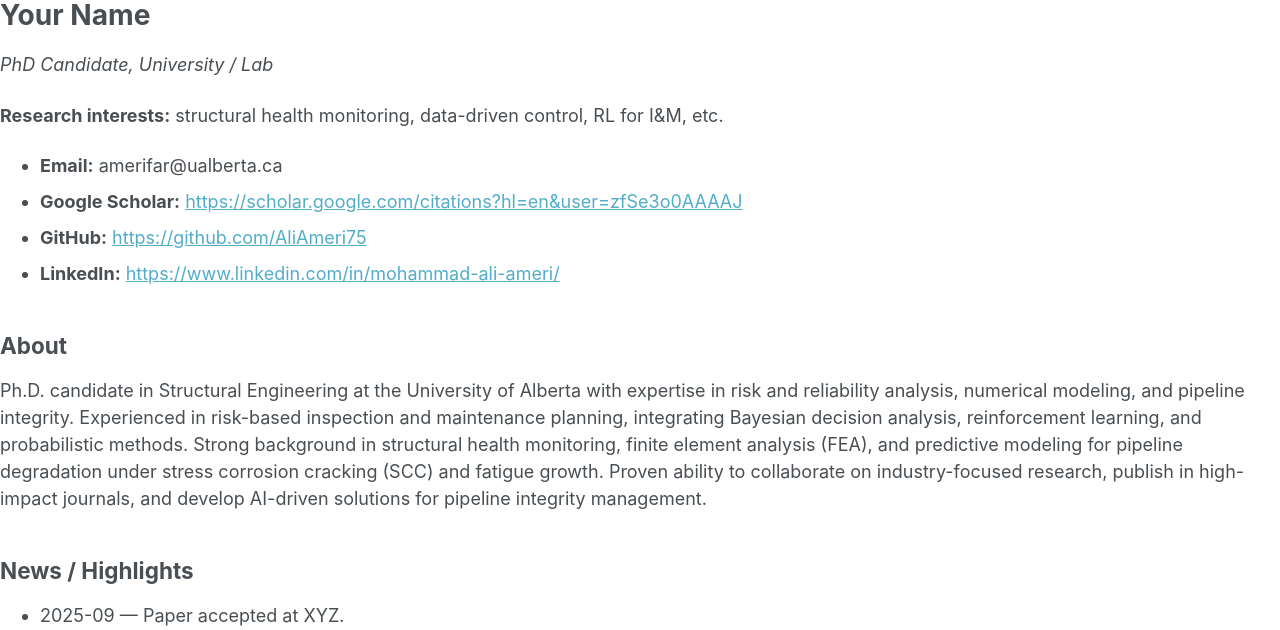
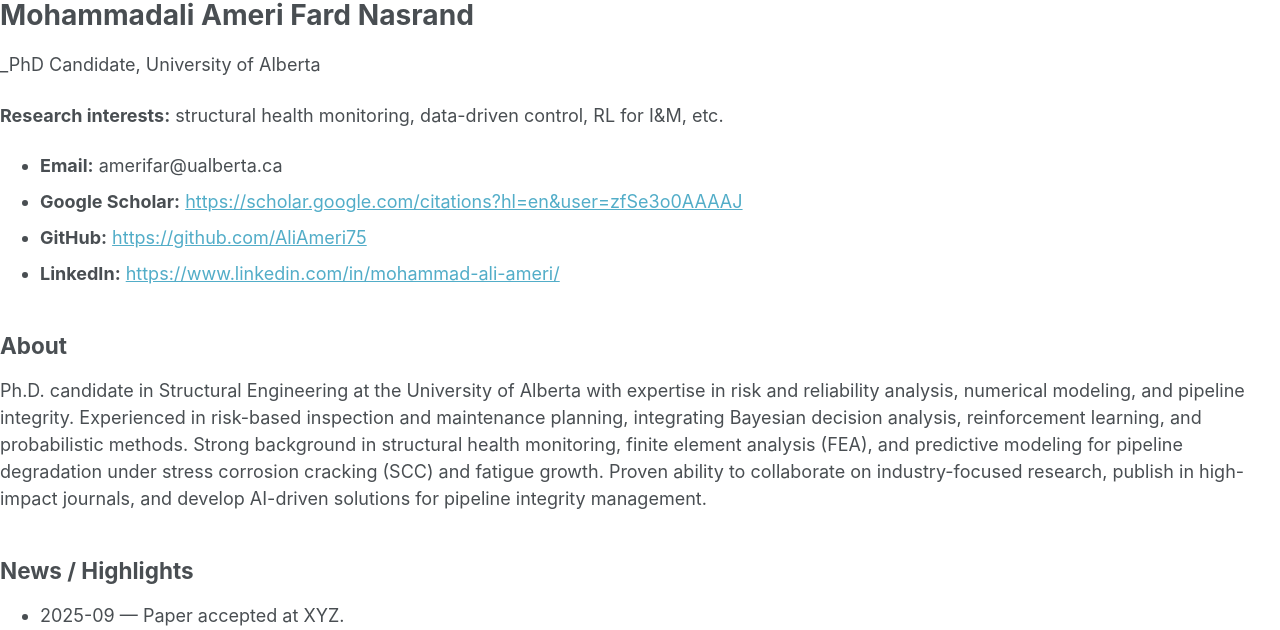
Before and after one commit to AliAmeri75/.github.io, a Jekyll site: the page built from index.md, in a window 1280 px wide and 900 px high, cut to the strip 270-900 px from the top of the window. Built offline with Jekyll 4.4.1, drawn with Linux system fonts in a browser that asks for light colours; a script that is not in the unit is left out.

Commit message:
Update index.md

```diff
--- a/index.md
+++ b/index.md
@@ -5,8 +5,8 @@ title: Home
 
 <img src="/assets/images/profile.jpg" alt="Your headshot" width="220" style="border-radius:12px;">
 
-# Your Name
-_PhD Candidate, University / Lab_
+# Mohammadali Ameri Fard Nasrand
+_PhD Candidate, University of Alberta
 
 **Research interests:** structural health monitoring, data-driven control, RL for I&M, etc.
 
```
